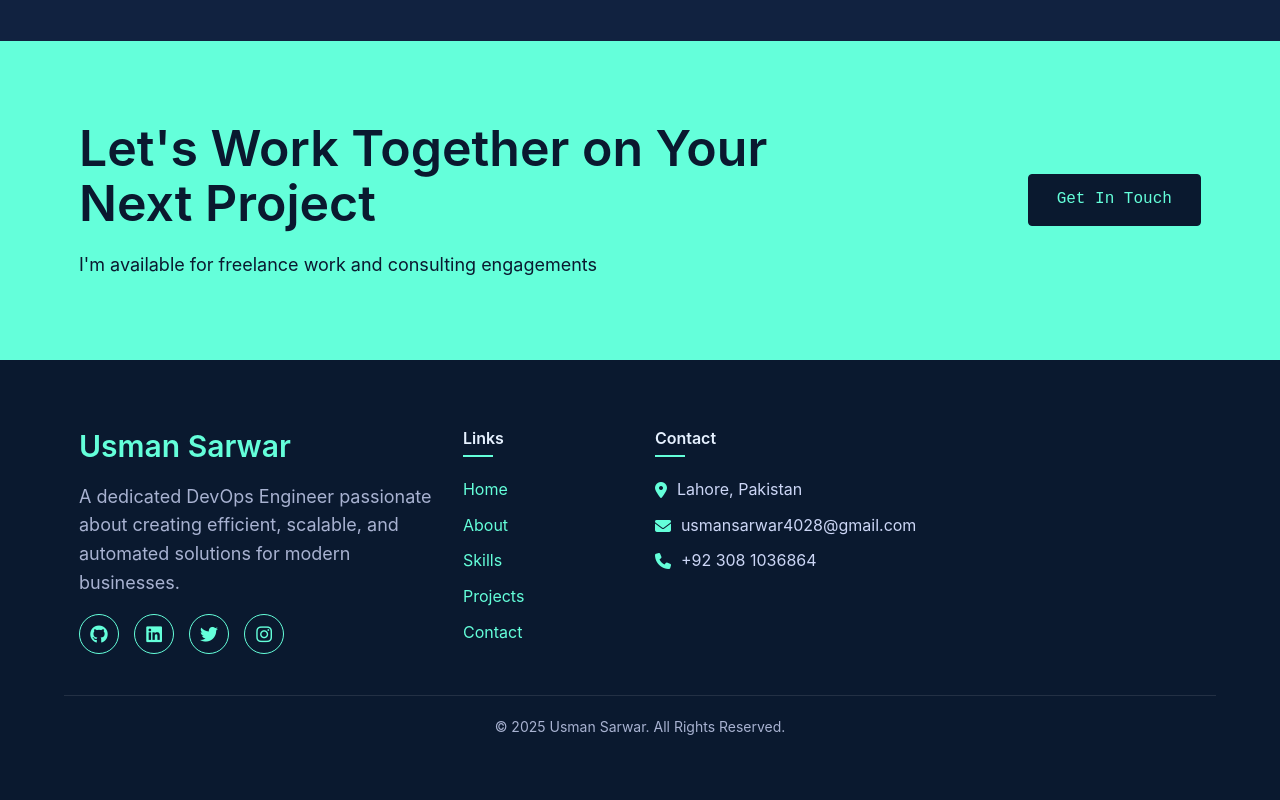
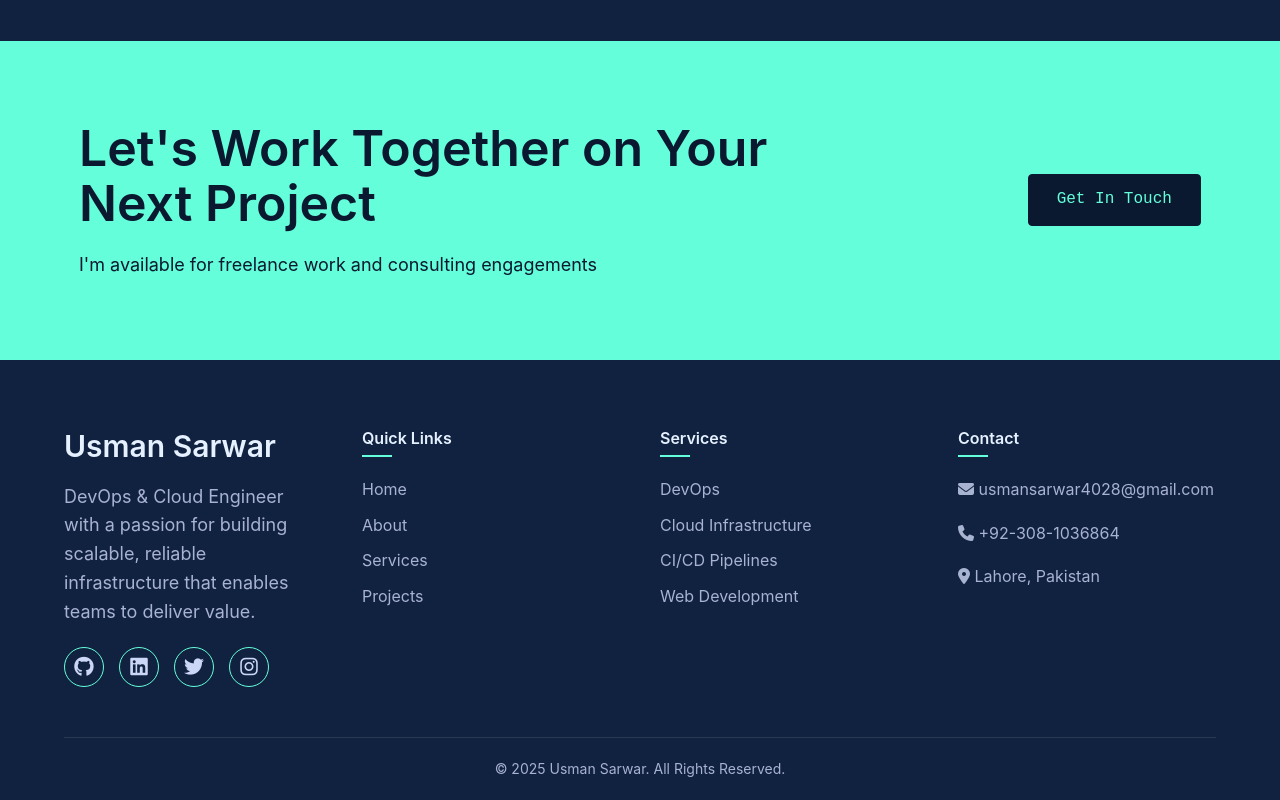
Before and after one commit to USSMANsarwar1024/portfolio, a plain HTML site: page about.html in a window 1280 px wide. Shown: the part 3573-4373 px from the top of the page. Before the commit the page ends 4332 px from the top, so only its background shows below. Drawn offline with Linux system fonts and the light colour scheme.

Commit message:
finished about.html

```diff
--- a/about.html
+++ b/about.html
@@ -554,69 +554,60 @@
 
     /* Footer */
     footer {
+      background-color: var(--secondary-dark);
       padding: 70px 0 20px;
-      background-color: var(--primary-dark);
     }
 
-    footer .row {
-      display: flex;
-      flex-wrap: wrap;
+    .footer-grid {
+      display: grid;
+      grid-template-columns: repeat(auto-fit, minmax(200px, 1fr));
+      gap: 40px;
+      margin-bottom: 50px;
     }
 
-    footer .col-lg-4,
-    footer .col-lg-2,
-    footer .col-md-4 {
-      padding: 0 15px;
-      margin-bottom: 40px;
-    }
-
-    footer .col-lg-4 {
-      width: 33.33%;
-    }
-
-    footer .col-lg-2 {
-      width: 16.66%;
-    }
-
-    footer .col-md-4 {
-      width: 33.33%;
-    }
-
-    .footer-title {
-      color: var(--accent-teal);
+    .footer-info h3 {
       margin-bottom: 20px;
     }
 
-    .social-icons {
+    .footer-info p {
+      margin-bottom: 20px;
+    }
+
+    .footer-social {
       display: flex;
       gap: 15px;
     }
 
-    .social-icons a {
+    .footer-social a {
+      font-size: 20px;
+      color: var(--light-text);
+      transition: var(--transition);
       display: inline-flex;
       align-items: center;
       justify-content: center;
       width: 40px;
       height: 40px;
       border-radius: 50%;
-      border: 1px solid var(--accent-teal);
-      color: var(--accent-teal);
-      font-size: 18px;
-      transition: var(--transition);
+      border: 1px solid #64ffda;
+      transition: all 0.3s ease;
     }
 
-    .social-icons a:hover {
-      background-color: rgba(100, 255, 218, 0.1);
+    .footer-social a:hover {
+      color: var(--accent-teal);
       transform: translateY(-3px);
     }
 
-    .footer-links h4 {
+    .footer-links h4,
+    .footer-services h4,
+    .footer-contact h4 {
+      margin-bottom: 20px;
       position: relative;
       padding-bottom: 10px;
-      margin-bottom: 20px;
     }
 
-    .footer-links h4::after {
+    .footer-links h4::after,
+    .footer-services h4::after,
+    .footer-contact h4::after {
       content: '';
       position: absolute;
       bottom: 0;
@@ -626,28 +617,40 @@
       background-color: var(--accent-teal);
     }
 
-    .footer-links ul {
+    .footer-links ul,
+    .footer-services ul,
+    .footer-contact ul {
       list-style: none;
     }
 
-    .footer-links li {
+    .footer-links li,
+    .footer-services li,
+    .footer-contact li {
       margin-bottom: 10px;
-      display: flex;
-      align-items: center;
     }
 
-    .footer-links i {
-      margin-right: 10px;
-      color: var(--accent-teal);
+    .footer-links a {
+      color: var(--lighter-text);
+      transition: var(--transition);
     }
 
-    .copyright {
+    .footer-links a:hover {
+      color: var(--accent-teal);
+      padding-left: 5px;
+    }
+
+    .footer-services li,
+    .footer-contact li {
+      color: var(--lighter-text);
+    }
+
+    .footer-bottom {
       text-align: center;
       padding-top: 20px;
       border-top: 1px solid rgba(255, 255, 255, 0.1);
     }
 
-    .copyright p {
+    .footer-bottom p {
       font-size: 14px;
       margin: 0;
     }
@@ -1106,53 +1109,47 @@
   <!-- Footer -->
   <footer>
     <div class="container">
-      <div class="row">
-        <div class="col-lg-4">
-          <h3 class="footer-title">Usman Sarwar</h3>
-          <p>
-            A dedicated DevOps Engineer passionate about creating efficient,
-            scalable, and automated solutions for modern businesses.
-          </p>
-          <div class="social-icons">
+      <div class="footer-grid">
+        <div class="footer-info">
+          <h3>Usman Sarwar</h3>
+          <p>DevOps & Cloud Engineer with a passion for building scalable, reliable infrastructure that enables teams to
+            deliver value.</p>
+          <div class="footer-social">
             <a href="https://github.com/USSMANsarwar1024"><i class="fab fa-github"></i></a>
             <a href="https://www.linkedin.com/in/usman-sarwar-a69b70332"><i class="fab fa-linkedin"></i></a>
             <a href="https://x.com/USMANSARWAR4028"><i class="fab fa-twitter"></i></a>
-            <a href="https://www.instagram.com/us.maan2023?igsh=MTBxenc5ZDE5bW0zcA=="><i class="fab fa-instagram"></i></a>
+            <a href="https://www.instagram.com/us.maan2023?igsh=MTBxenc5ZDE5bW0zcA=="><i
+                class="fab fa-instagram"></i></a>
           </div>
         </div>
-        <div class="col-lg-2">
-          <div class="footer-links">
-            <h4>Links</h4>
-            <ul>
-              <li><a href="index.html">Home</a></li>
-              <li><a href="about.html">About</a></li>
-              <li><a href="skills.html">Skills</a></li>
-              <li><a href="projects.html">Projects</a></li>
-              <li><a href="contact.html">Contact</a></li>
-            </ul>
-          </div>
+        <div class="footer-links">
+          <h4>Quick Links</h4>
+          <ul>
+            <li><a href="index.html">Home</a></li>
+            <li><a href="about.html">About</a></li>
+            <li><a href="skills.html">Services</a></li>
+            <li><a href="projects.html">Projects</a></li>
+          </ul>
         </div>
-        <div class="col-md-4">
-          <div class="footer-links">
-            <h4>Contact</h4>
-            <ul>
-              <li>
-                <i class="fas fa-map-marker-alt"></i>
-                <span>Lahore, Pakistan</span>
-              </li>
-              <li>
-                <i class="fas fa-envelope"></i>
-                <span>usmansarwar4028@gmail.com</span>
-              </li>
-              <li>
-                <i class="fas fa-phone"></i>
-                <span>+92 308 1036864</span>
-              </li>
-            </ul>
-          </div>
+        <div class="footer-services">
+          <h4>Services</h4>
+          <ul>
+            <li>DevOps</a></li>
+            <li>Cloud Infrastructure</li>
+            <li>CI/CD Pipelines</li>
+            <li>Web Development</a></li>
+          </ul>
+        </div>
+        <div class="footer-contact">
+          <h4>Contact</h4>
+          <ul style="display: flex; flex-direction: column; gap: 8px;">
+            <li><i class="fas fa-envelope"></i> usmansarwar4028@gmail.com</li>
+            <li><i class="fas fa-phone"></i> +92-308-1036864</li>
+            <li><i class="fas fa-map-marker-alt"></i> Lahore, Pakistan</li>
+          </ul>
         </div>
       </div>
-      <div class="copyright">
+      <div class="footer-bottom">
         <p>&copy; 2025 Usman Sarwar. All Rights Reserved.</p>
       </div>
     </div>
```
